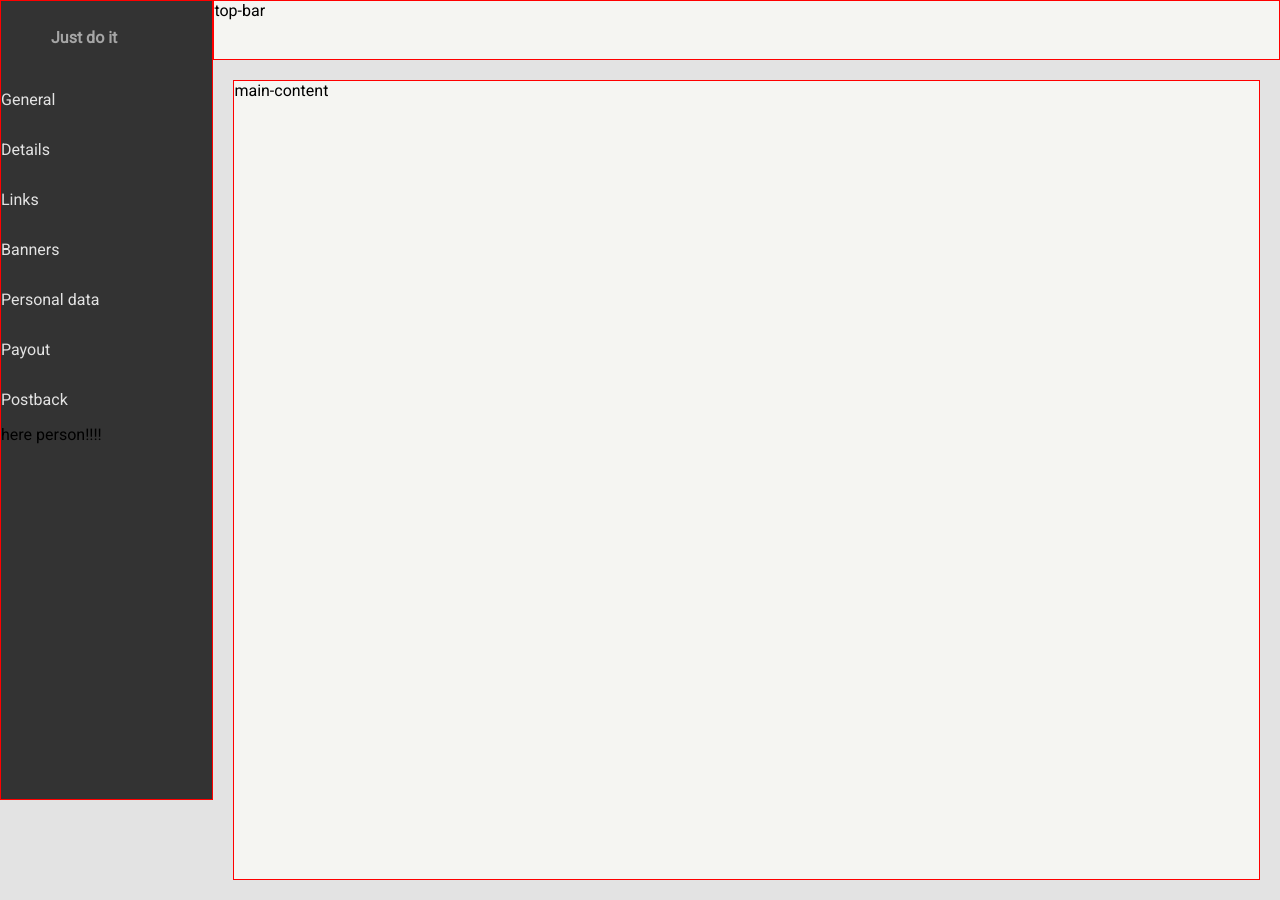
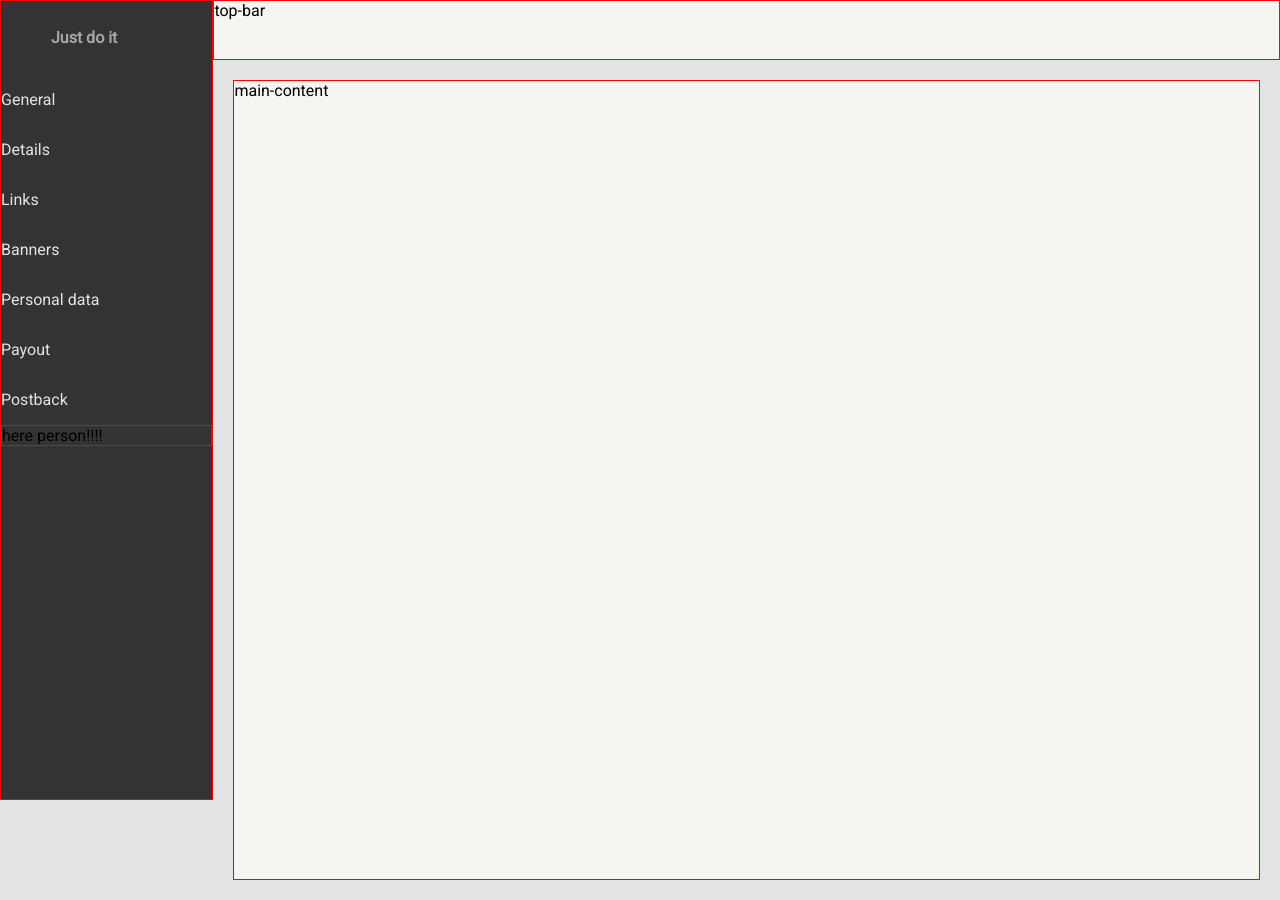
Before and after one commit to myapps-studio/01_project, a website: page index.html in a window 1280 px wide. Drawn offline with nearby package versions, Linux system fonts and the light colour scheme; files that its build step writes are made by us from their sources.

Commit message:
modified package.json

```diff
--- a/package.json
+++ b/package.json
@@ -17,7 +17,6 @@
     "build-dev:sass": "node-sass --output-style expanded --source-map true -o css sass/style.scss",
     "watch": "npm-run-all build -p watch:sassprefixer watch:browsersync",
     "watch:sassprefixer": "onchange -d 100 sass/**/*.scss -- npm-run-all build-dev:sass build:autoprefixer",
-    "watch:autoprefixer": "onchange -d 100 css/*.css -- build:autoprefixer",
     "watch:browsersync": "browser-sync start --server --files index.html css/style.css"
   },
   "repository": {
--- a/sass/components/persons.scss
+++ b/sass/components/persons.scss
@@ -1,3 +1,3 @@
 .persons {
-
+    border: $test-border;
 }
```
